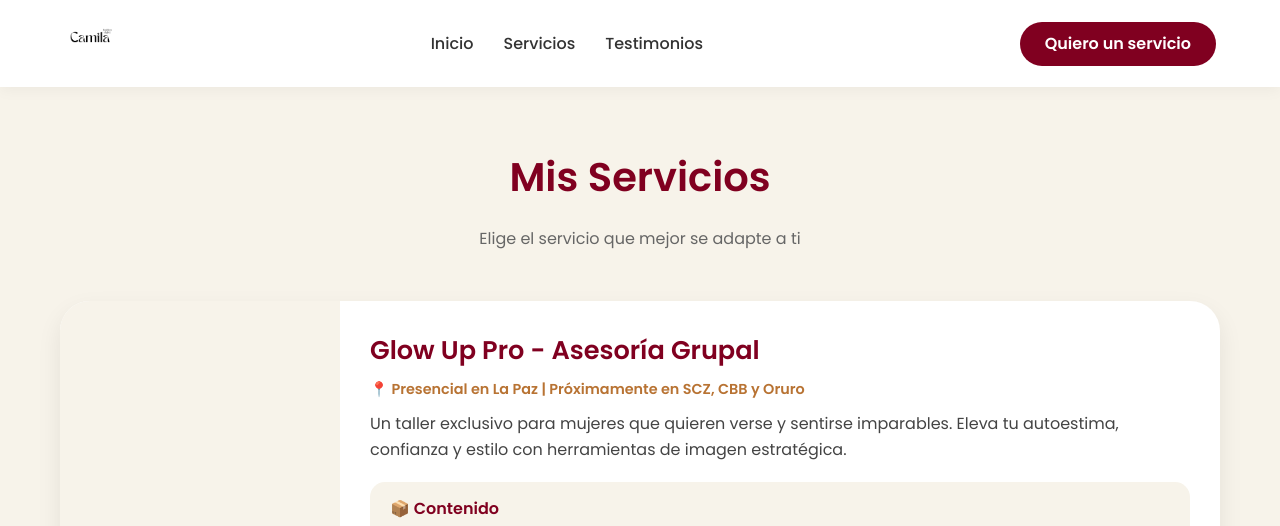
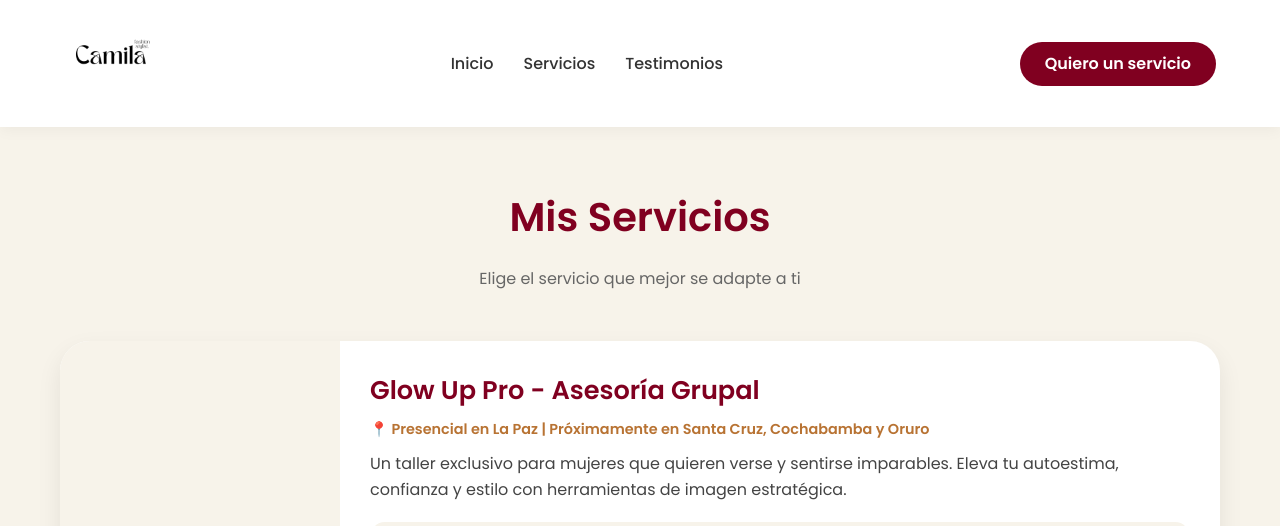
Before and after one commit to asesoriascamilacaballero/asesoriascamilacaballero, a plain HTML site: page servicios.html in a window 1280 px wide. Shown: the top 526 px of the page. Drawn offline with Linux system fonts and the light colour scheme.

Commit message:
Update servicios.html

```diff
--- a/servicios.html
+++ b/servicios.html
@@ -406,7 +406,7 @@
     <header>
         <div class="header-container">
             <a href="index.html" class="logo">
-                <img src="assets/logo.png" alt="Logo" style="height: 50px;">
+                <img src="assets/logo.png" alt="Logo" style="height: 90px;">
             </a>
             <nav>
                 <ul>
@@ -433,7 +433,7 @@
                     </div>
                     <div class="servicio-info">
                         <h3>Glow Up Pro - Asesoría Grupal</h3>
-                        <div class="modalidad">📍 Presencial en La Paz | Próximamente en SCZ, CBB y Oruro</div>
+                        <div class="modalidad">📍 Presencial en La Paz | Próximamente en Santa Cruz, Cochabamba y Oruro</div>
                         <div class="descripcion">Un taller exclusivo para mujeres que quieren verse y sentirse imparables. Eleva tu autoestima, confianza y estilo con herramientas de imagen estratégica.</div>
 
                         <div class="incluye">
@@ -631,7 +631,7 @@
                 <!-- SERVICIO 6: PERSONAL SHOPPER (solo La Paz) -->
                 <div class="servicio-card">
                     <div class="servicio-imagen">
-                        <img src="assets/servicios/personalshopper.jpg" alt="Personal Shopper">
+                        <img src="assets/servicios/personalshoper.jpg" alt="Personal Shopper">
                     </div>
                     <div class="servicio-info">
                         <h3>Personal Shopper</h3>
```
